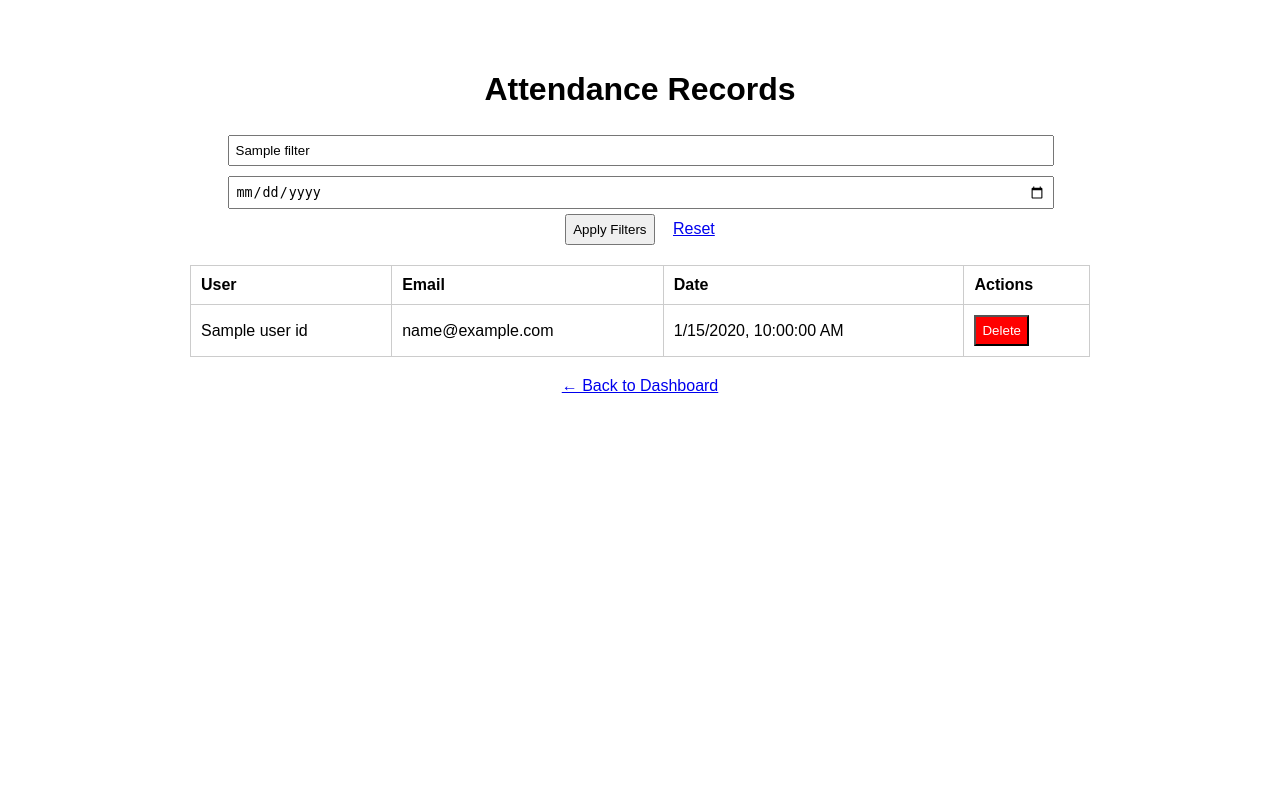
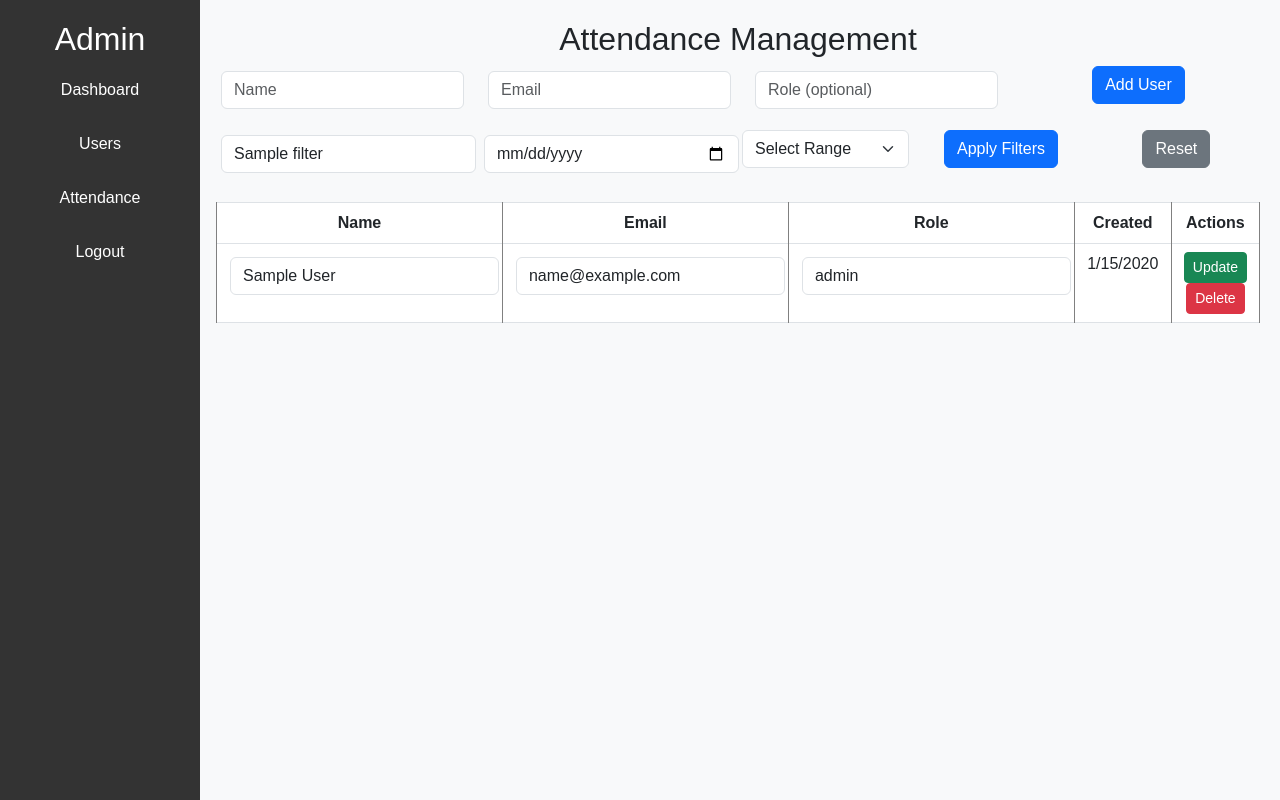
Before and after one commit to SyedGulzar786/mobileApplicationOfficeStaging, a Node server app: template backend/views/attendance.ejs in a window 1280 px wide. Run offline with Node 20, Linux system fonts and the light colour scheme; tables that the repository leaves empty hold one stand-in row (values such as "Sample post"); the template is opened without the code that fills it: values that come from a table or form of the project are taken from there, most other values are stand-ins (such as "Sample title", 1, 10 or a date in 2020); some libraries are stand-ins or nearby versions.

Commit message:
backend dashboard ui has been done
all ui of dashboard has been done, the next work to do is to add password field on user management and attendance management and add functionality on attendance management

```diff
--- a/backend/hash.txt
+++ b/backend/hash.txt
@@ -5,3 +5,9 @@ bcrypt.hash('admin123', 10).then((hash) => {
   console.log('Your hashed password is:');
   console.log(hash);
 });
+
+// mongose connection temporary
+mongoose.connect(process.env.MONGO_URI, {
+  useNewUrlParser: true,
+  useUnifiedTopology: true,
+})
--- a/backend/index.js
+++ b/backend/index.js
@@ -1,4 +1,5 @@
 require('dotenv').config();
+const moment = require('moment');
 const express = require('express');
 const mongoose = require('mongoose');
 const bcrypt = require('bcryptjs');
@@ -7,7 +8,6 @@ const cookieParser = require('cookie-parser');
 const path = require('path');
 const cors = require('cors');
 
-// Models
 const User = require('./models/User');
 const Attendance = require('./models/Attendance');
 
@@ -22,9 +22,12 @@ app.use(express.static('public'));
 app.set('view engine', 'ejs');
 app.set('views', path.join(__dirname, 'views'));
 
-// --------------------
-// 🔐 Admin-only Web Auth Middleware
-// --------------------
+// EJS Layouts
+const expressLayouts = require('express-ejs-layouts');
+app.use(expressLayouts);
+app.set('layout', 'layout');
+
+// Admin-only middleware
 function requireAdminAuth(req, res, next) {
   const token = req.cookies.token;
   if (!token) return res.redirect('/admin/login');
@@ -37,9 +40,7 @@ function requireAdminAuth(req, res, next) {
   });
 }
 
-// --------------------
-// 🖥️ Admin Web Routes (LMS)
-// --------------------
+// Routes
 app.get('/', (req, res) => res.redirect('/admin/login'));
 
 app.get('/admin/login', (req, res) => {
@@ -48,7 +49,6 @@ app.get('/admin/login', (req, res) => {
 
 app.post('/admin/login', async (req, res) => {
   const { email, password } = req.body;
-
   if (email !== process.env.ADMIN_EMAIL) {
     return res.render('login', { error: 'Access Denied: Not Admin' });
   }
@@ -71,9 +71,7 @@ app.get('/dashboard', requireAdminAuth, async (req, res) => {
   res.render('dashboard', { users });
 });
 
-// --------------------
-// 👤 Admin: Users CRUD
-// --------------------
+// Users CRUD
 app.get('/admin/users', requireAdminAuth, async (req, res) => {
   const users = await User.find();
   res.render('users', { users });
@@ -96,16 +94,14 @@ app.post('/admin/users/:id/delete', requireAdminAuth, async (req, res) => {
   res.redirect('/admin/users');
 });
 
-// --------------------
-// 🕓 Admin: Attendance Table + Filters
-// --------------------
+// Attendance with filters
 app.get('/admin/attendance', requireAdminAuth, async (req, res) => {
-  const { name, date } = req.query;
+  const { name, date, range } = req.query;
   const query = {};
 
   if (name) {
-    const users = await User.find({ name: new RegExp(name, 'i') });
-    query.userId = { $in: users.map(u => u._id) };
+    const usersByName = await User.find({ name: new RegExp(name, 'i') });
+    query.userId = { $in: usersByName.map(u => u._id) };
   }
 
   if (date) {
@@ -114,14 +110,29 @@ app.get('/admin/attendance', requireAdminAuth, async (req, res) => {
     const end = new Date(date);
     end.setHours(23, 59, 59, 999);
     query.date = { $gte: start, $lte: end };
+  } else if (range === 'today') {
+    const start = moment().startOf('day').toDate();
+    const end = moment().endOf('day').toDate();
+    query.date = { $gte: start, $lte: end };
+  } else if (range === 'week') {
+    const start = moment().subtract(7, 'days').startOf('day').toDate();
+    const end = moment().endOf('day').toDate();
+    query.date = { $gte: start, $lte: end };
+  } else if (range === 'month') {
+    const start = moment().subtract(30, 'days').startOf('day').toDate();
+    const end = moment().endOf('day').toDate();
+    query.date = { $gte: start, $lte: end };
   }
 
   const records = await Attendance.find(query).populate('userId');
+  const users = await User.find(); // ✅ REQUIRED
   res.render('attendance', {
     records,
+    users, // ✅ Pass to EJS
     filters: {
       name: name || '',
-      date: date || ''
+      date: date || '',
+      range: range || ''
     }
   });
 });
@@ -131,9 +142,7 @@ app.post('/admin/attendance/:id/delete', requireAdminAuth, async (req, res) => {
   res.redirect('/admin/attendance');
 });
 
-// --------------------
-// 📱 Mobile App API Routes
-// --------------------
+// Mobile APIs
 function authMiddleware(req, res, next) {
   const authHeader = req.headers.authorization;
   if (!authHeader) return res.sendStatus(401);
@@ -171,7 +180,6 @@ app.post('/login', async (req, res) => {
   try {
     const { email, password } = req.body;
     const user = await User.findOne({ email });
-
     if (!user) return res.status(401).json({ message: 'Invalid email' });
 
     const isMatch = await bcrypt.compare(password, user.password);
@@ -237,20 +245,12 @@ app.get('/attendance', async (req, res) => {
   }
 });
 
-// --------------------
-// ❌ 404 Fallback
-// --------------------
 app.use((req, res) => {
   res.status(404).send('<h2>404 - Page Not Found</h2><a href="/">Go Home</a>');
 });
 
-// --------------------
-// ✅ Connect MongoDB and Start Server
-// --------------------
-mongoose.connect(process.env.MONGO_URI, {
-  useNewUrlParser: true,
-  useUnifiedTopology: true,
-})
+// Connect Mongo
+mongoose.connect(process.env.MONGO_URI)
   .then(() => {
     console.log('✅ MongoDB connected');
     const PORT = process.env.PORT || 5000;
--- a/backend/package.json
+++ b/backend/package.json
@@ -19,7 +19,9 @@
     "dotenv": "^16.6.1",
     "ejs": "^3.1.10",
     "express": "^5.1.0",
+    "express-ejs-layouts": "^2.5.1",
     "jsonwebtoken": "^9.0.2",
+    "moment": "^2.30.1",
     "mongoose": "^8.16.1"
   }
 }
--- a/backend/public/styles.css
+++ b/backend/public/styles.css
@@ -1,8 +1,49 @@
+@import url('https://cdn.jsdelivr.net/npm/bootstrap@5.3.0/dist/css/bootstrap.min.css');
+
+body {
+  font-family: 'Segoe UI', sans-serif;
+  background-color: #f8f9fa;
+}
 body {
   font-family: Arial;
   text-align: center;
   margin: 30px;
 }
+
+.sidebar {
+  height: 100vh;
+  width: 250px;
+  background-color: #343a40;
+  color: white;
+  position: fixed;
+  top: 0;
+  left: 0;
+  padding-top: 60px;
+}
+
+.sidebar a {
+  color: white;
+  padding: 10px;
+  display: block;
+  text-decoration: none;
+}
+
+.sidebar a:hover {
+  background-color: #495057;
+}
+
+.main-content {
+  margin-left: 250px;
+  padding: 20px;
+}
+
+.navbar {
+  position: fixed;
+  top: 0;
+  width: 100%;
+  z-index: 999;
+}
+
 .card {
   width: 300px;
   margin: auto;
--- a/backend/views/attendance.ejs
+++ b/backend/views/attendance.ejs
@@ -1,58 +1,68 @@
+<% title = 'Attendance' %>
 
-<!DOCTYPE html>
-<html lang="en">
-<head>
-  <meta charset="UTF-8">
-  <title>Attendance Records</title>
-  <link rel="stylesheet" href="/styles.css">
-  <style>
-    table { width: 100%; border-collapse: collapse; margin-bottom: 20px; }
-    th, td { border: 1px solid #ccc; padding: 10px; text-align: left; }
-    form.inline { display: inline; }
-    .container { max-width: 900px; margin: auto; padding: 20px; }
-    input, button { padding: 6px; margin-right: 4px; }
-    h1, h2 { text-align: center; }
-  </style>
-</head>
-<body>
-  <div class="container">
-    <h1>Attendance Records</h1>
 
-<!-- Filter Form -->
-<form method="GET" action="/admin/attendance" style="margin-bottom: 20px;">
-  <input type="text" name="name" placeholder="Filter by name" value="<%= filters.name %>" />
-  <input type="date" name="date" value="<%= filters.date %>" />
-  <button type="submit">Apply Filters</button>
-  <a href="/admin/attendance" style="margin-left: 10px;">Reset</a>
+<h2>Attendance Management</h2>
+
+<form method="POST" action="/admin/users" class="mb-3">
+  <div class="row">
+    <div class="col">
+      <input type="text" name="name" class="form-control" placeholder="Name" required />
+    </div>
+    <div class="col">
+      <input type="email" name="email" class="form-control" placeholder="Email" required />
+    </div>
+    <div class="col">
+      <input type="text" name="role" class="form-control" placeholder="Role (optional)" />
+    </div>
+    <div class="col">
+      <button type="submit" class="btn btn-primary">Add User</button>
+    </div>
+  </div>
 </form>
 
+<form method="GET" class="row g-2 mb-4" action="/admin/attendance">
+  <div class="col-md-3">
+    <input type="text" name="name" value="<%= filters.name %>" class="form-control" placeholder="Filter by name" />
+  </div>
+  <div class="col-md-3">
+    <input type="date" name="date" value="<%= filters.date %>" class="form-control" />
+  </div>
+  <div class="col-md-2">
+    <select name="range" class="form-select">
+      <option value="">Select Range</option>
+      <option value="today">Today</option>
+      <option value="week">Last Week</option>
+      <option value="month">Last Month</option>
+    </select>
+  </div>
+  <div class="col-md-2">
+    <button class="btn btn-primary">Apply Filters</button>
+  </div>
+  <div class="col-md-2">
+    <a href="/admin/attendance" class="btn btn-secondary">Reset</a>
+  </div>
+</form>
 
-    <table>
+<table class="table table-bordered table-hover">
   <thead>
-        <tr>
-          <th>User</th>
-          <th>Email</th>
-          <th>Date</th>
-          <th>Actions</th>
-        </tr>
+    <tr><th>Name</th><th>Email</th><th>Role</th><th>Created</th><th>Actions</th></tr>
   </thead>
   <tbody>
-        <% records.forEach(record => { %>
+    <% users.forEach(user => { %>
       <tr>
-            <td><%= record.userId?.name || 'Unknown' %></td>
-            <td><%= record.userId?.email || 'Unknown' %></td>
-            <td><%= new Date(record.date).toLocaleString() %></td>
+        <form method="POST" action="/admin/users/<%= user._id %>/edit">
+          <td><input type="text" name="name" value="<%= user.name %>" class="form-control" /></td>
+          <td><input type="email" name="email" value="<%= user.email %>" class="form-control" /></td>
+          <td><input type="text" name="role" value="<%= user.role || '' %>" class="form-control" /></td>
+          <td><%= new Date(user.createdAt).toLocaleDateString() %></td>
           <td>
-              <form method="POST" action="/admin/attendance/<%= record._id %>/delete" onsubmit="return confirm('Delete this attendance record?')" class="inline">
-                <button type="submit" style="background-color: red; color: white;">Delete</button>
+            <button class="btn btn-success btn-sm">Update</button>
+        </form>
+        <form method="POST" action="/admin/users/<%= user._id %>/delete" onsubmit="return confirm('Delete this user?')">
+          <button class="btn btn-danger btn-sm">Delete</button>
         </form>
           </td>
       </tr>
     <% }) %>
   </tbody>
 </table>
-
-    <a href="/dashboard">← Back to Dashboard</a>
-  </div>
-</body>
-</html>
--- /dev/null
+++ b/backend/views/layout.ejs
@@ -0,0 +1,41 @@
+<!DOCTYPE html>
+<html lang="en">
+<head>
+  <meta charset="UTF-8">
+  <title><%= title || 'Dashboard' %></title>
+  <link rel="stylesheet" href="/styles.css">
+  <style>
+    body { display: flex; margin: 0; }
+    .sidebar {
+      width: 200px;
+      background: #333;
+      color: white;
+      min-height: 100vh;
+      padding: 20px;
+    }
+    .sidebar a {
+      color: white;
+      display: block;
+      margin: 10px 0;
+      text-decoration: none;
+    }
+    .main {
+      flex: 1;
+      padding: 20px;
+    padding-left: 216px;
+}
+  </style>
+</head>
+<body>
+  <div class="sidebar">
+    <h2>Admin</h2>
+    <a href="/dashboard">Dashboard</a>
+    <a href="/admin/users">Users</a>
+    <a href="/admin/attendance">Attendance</a>
+    <a href="/logout">Logout</a>
+  </div>
+  <div class="main">
+    <%- body %>
+  </div>
+</body>
+</html>
```
Also changed, not shown: backend/views/dashboard.ejs (+4 -12 lines), backend/views/users.ejs (+27 -46 lines). Lines whose indentation alone changed are shown as unchanged.
